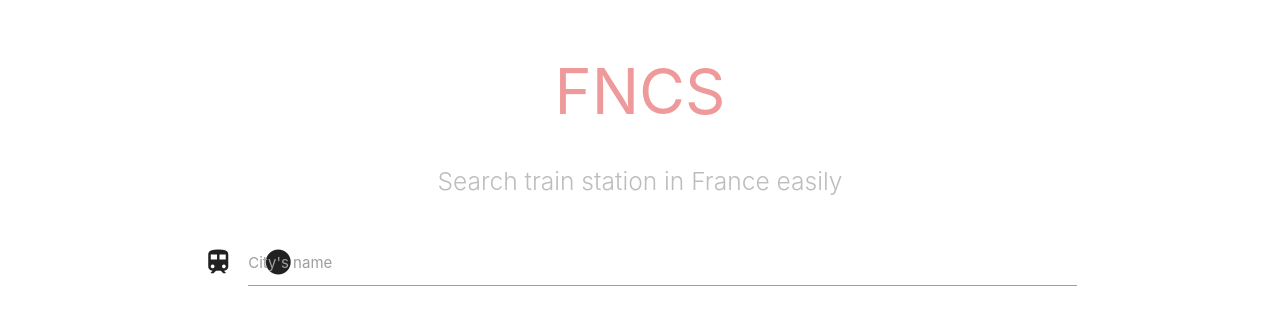
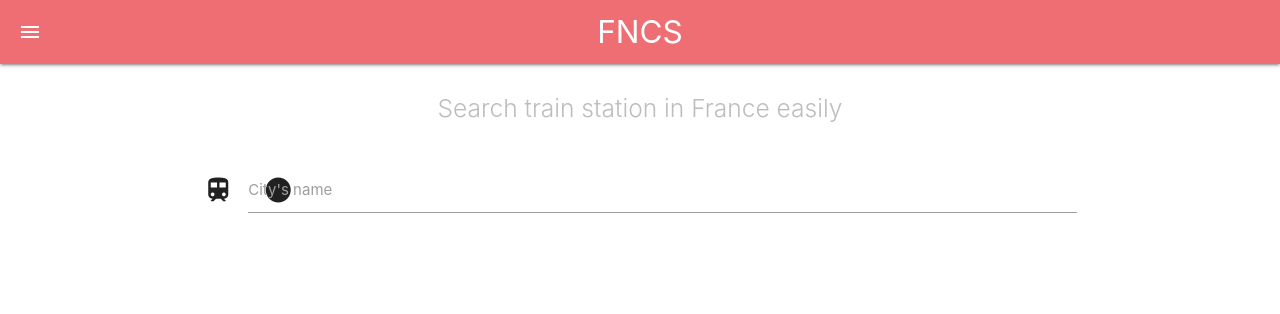
Before and after one commit to vasilvestre/fncs, a React (Create React App) app: page / in a window 1280 px wide. Shown: the top 314 px of the page. Built offline with nearby package versions, Linux system fonts and the light colour scheme.

Commit message:
Fake pagination + sidebar

```diff
--- /dev/null
+++ b/src/Contact.tsx
@@ -0,0 +1,10 @@
+import { Component } from 'react'
+
+interface ContactProps {
+}
+
+export class Contact extends Component<ContactProps, any> {
+    render() {
+        return 'dsqoijdqsojdqs';
+    }
+}
--- a/src/Homepage.tsx
+++ b/src/Homepage.tsx
@@ -1,6 +1,8 @@
 import React, { Component } from 'react'
 import { SearchStation } from './SearchStation'
 import { ListStation } from './ListStation'
+import { TopTitle } from './TopTitle'
+import { Pagination } from './Pagination'
 
 
 export class Homepage extends Component<any, any> {
@@ -27,6 +29,7 @@ export class Homepage extends Component<any, any> {
 
     render() {
         return <>
+            <TopTitle/>
             <div className={"row"}>
                 <div className={'col s12'}>
                     <SearchStation
@@ -44,6 +47,9 @@ export class Homepage extends Component<any, any> {
                     />
                 </div>
             </div>
+            <Pagination
+                haveResults={this.state.apiResults}>
+            </Pagination>
         </>
     }
 }
--- /dev/null
+++ b/src/Pagination.tsx
@@ -0,0 +1,27 @@
+import React, { Component } from 'react'
+
+export class Pagination extends Component<any, any> {
+    constructor(props: any, context: any) {
+        super(props, context)
+    }
+
+    render() {
+        return (
+            <>
+                {
+                    this.props.haveResults.length > 0 &&
+                    <ul className="pagination">
+                        <li className="disabled"><a href="#!"><i className="material-icons">chevron_left</i></a></li>
+                        <li className="active"><a href="#!">1</a></li>
+                        <li className="waves-effect"><a href="#!">2</a></li>
+                        <li className="waves-effect"><a href="#!">3</a></li>
+                        <li className="waves-effect"><a href="#!">4</a></li>
+                        <li className="waves-effect"><a href="#!">5</a></li>
+                        <li className="waves-effect"><a href="#!"><i className="material-icons">chevron_right</i></a>
+                        </li>
+                    </ul>
+                }
+            </>
+        )
+    }
+}
--- /dev/null
+++ b/src/Sidebar.tsx
@@ -0,0 +1,43 @@
+import React, { Component } from 'react'
+import * as M from 'materialize-css'
+import { Link, Route, Switch } from 'react-router-dom'
+import { UserPanel } from './UserPanel'
+
+export class Sidebar extends Component<any, any> {
+
+    componentDidMount(): void {
+        let elems = document.querySelectorAll('.sidenav')
+        M.Sidenav.init(elems)
+    }
+
+    render() {
+        return (
+            <>
+                <nav>
+                    <div className="nav-wrapper">
+                        <a href="#" data-target="slide-out" className="sidenav-trigger show-on-large">
+                            <i className="material-icons">menu</i>
+                        </a>
+                        <a className={"brand-logo center"}>
+                            FNCS
+                        </a>
+                    </div>
+                </nav>
+                <ul id="slide-out" className="sidenav">
+                    <li>
+                        <div className="user-view">
+                                <UserPanel
+                                    nom={"Silvestre"}
+                                    email={"vasilvestre@laposte.net"}
+                                    prenom={"Valentin"}
+                                />
+                        </div>
+                    </li>
+                    <li><Link to="/">Homepage - FNCS</Link></li>
+                    <li><Link to="/contact">Contact</Link></li>
+                </ul>
+
+            </>
+        )
+    }
+}
--- a/src/TopTitle.tsx
+++ b/src/TopTitle.tsx
@@ -4,12 +4,11 @@ export class TopTitle extends Component {
     render() {
         return <div className="section no-pad-bot" id="index-banner">
             <div className="container">
-                    <h1 className="header center red-text text-lighten-3">FNCS</h1>
-                    <div className="row center">
-                        <h5 className="header col s12 light grey-text text-lighten-1">
-                            Search train station in France easily
-                        </h5>
-                    </div>
+                <div className="row center">
+                    <h5 className="header col s12 light grey-text text-lighten-1">
+                        Search train station in France easily
+                    </h5>
+                </div>
             </div>
         </div>
     }
--- a/src/index.tsx
+++ b/src/index.tsx
@@ -2,19 +2,30 @@ import React from 'react'
 import ReactDOM from 'react-dom'
 import { Homepage } from './Homepage'
 import { TopTitle } from './TopTitle'
+import { Sidebar } from './Sidebar'
 
 import 'materialize-css/dist/css/materialize.min.css'
-import 'materialize-css/dist/js/materialize.min.js'
+import { BrowserRouter as Router, Route } from 'react-router-dom'
+import { Contact } from './Contact'
 
 function App() {
     return (
-        <div className={'container'}>
-            <TopTitle></TopTitle>
-            <div className={'row'}>
-                <Homepage></Homepage>
-            </div>
-        </div>
+        <>
+            <Router>
+                <Sidebar/>
+                <div className={'container'}>
+                    <div className={'row'}>
+                        <Route exact path="/">
+                            <Homepage/>
+                        </Route>
+                        <Route exact path="/contact">
+                            <Contact/>
+                        </Route>
+                    </div>
+                </div>
+            </Router>
+        </>
     )
 }
 
-ReactDOM.render(<App />, document.getElementById('root'))
+ReactDOM.render(<App/>, document.getElementById('root'))
--- a/tsconfig.json
+++ b/tsconfig.json
@@ -6,6 +6,7 @@
       "dom.iterable",
       "esnext"
     ],
+    "types": ["materialize-css"],
     "allowJs": true,
     "skipLibCheck": true,
     "esModuleInterop": true,
```
Also changed, not shown: package.json (+6 -3 lines), 1 other file (tests, documents, lock files or other folders).
